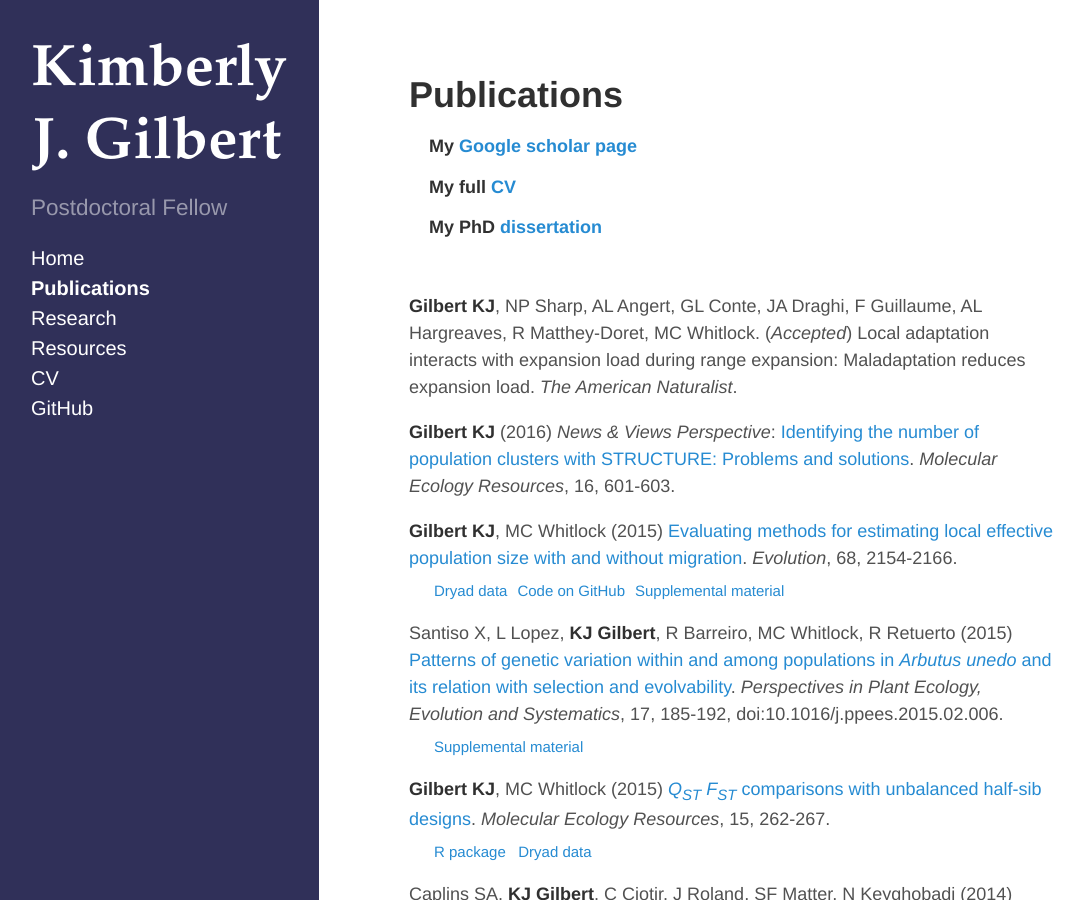
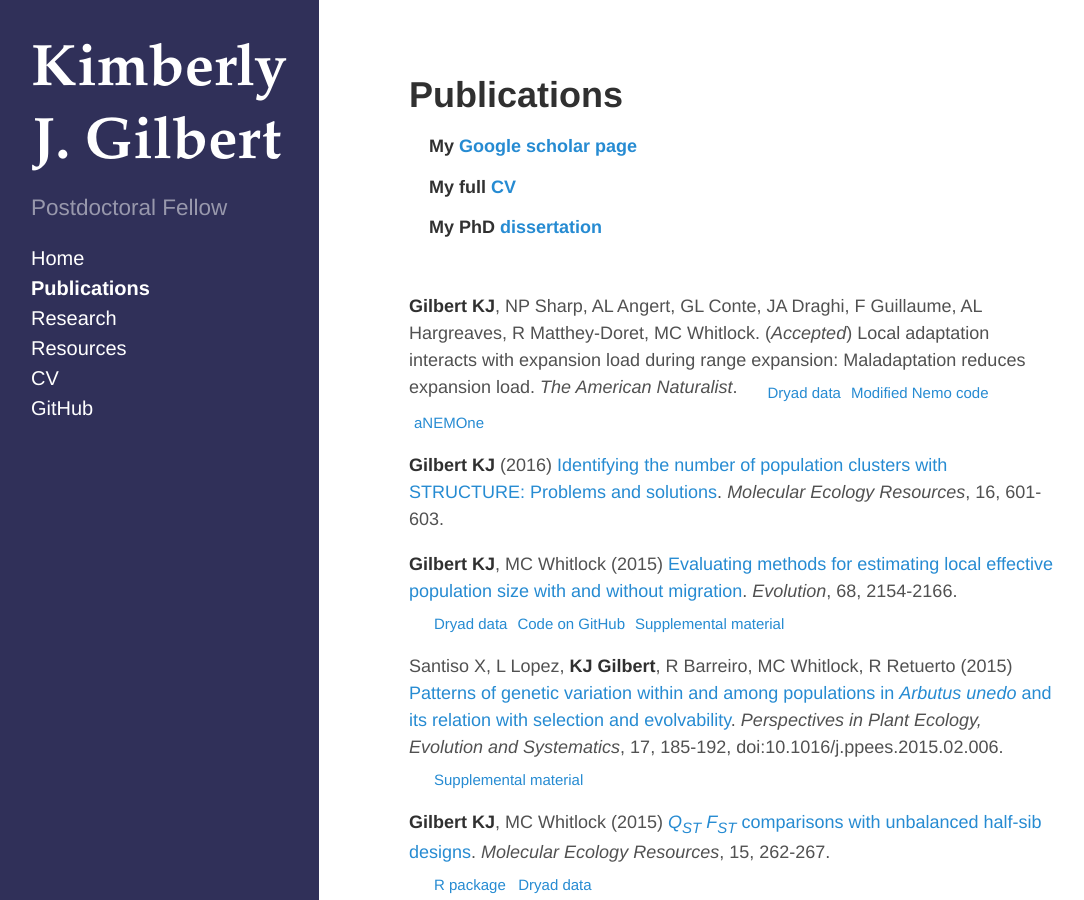
Before and after one commit to kjgilbert/kjgilbert.github.io, a Jekyll site: the page built from publications.md, in a window 1280 px wide and 900 px high. Shown: the whole window, without its empty margins (5-1089 px from the left). Built offline with Jekyll 4.4.1, drawn with Linux system fonts in a browser that asks for light colours; Markdown is read by kramdown in place of the engine named in the settings.

Commit message:
add new dryad data etc

```diff
--- a/publications.md
+++ b/publications.md
@@ -10,11 +10,12 @@ title: Publications
 &nbsp;
 
 **Gilbert KJ**, NP Sharp, AL Angert, GL Conte, JA Draghi, F Guillaume, AL Hargreaves, R Matthey-Doret, MC Whitlock. (*Accepted*) Local adaptation interacts with expansion load during range expansion: Maladaptation reduces expansion load. *The American Naturalist*.
+&nbsp;&nbsp;&nbsp;&nbsp; <sub>[Dryad data](http://datadryad.org/resource/doi:10.5061/dryad.k7c40)</sub> &nbsp;<sub>[Modified Nemo code](https://github.com/kjgilbert/NemoDispersalKernel)</sub> &nbsp;<sub>[aNEMOne](https://github.com/kjgilbert/aNEMOne)</sub>
 
-**Gilbert KJ** (2016) *News & Views Perspective*: [Identifying the number of population clusters with STRUCTURE: Problems and solutions](http://onlinelibrary.wiley.com/doi/10.1111/1755-0998.12521/abstract?campaign=woletoc). *Molecular Ecology Resources*, 16, 601-603.
+**Gilbert KJ** (2016) [Identifying the number of population clusters with STRUCTURE: Problems and solutions](http://onlinelibrary.wiley.com/doi/10.1111/1755-0998.12521/abstract?campaign=woletoc). *Molecular Ecology Resources*, 16, 601-603.
 
 **Gilbert KJ**, MC Whitlock (2015) [Evaluating methods for estimating local effective population size with and without migration](http://onlinelibrary.wiley.com/doi/10.1111/evo.12713/abstract). *Evolution*, 68, 2154-2166.
-&nbsp;&nbsp;&nbsp;&nbsp; <sub>[Dryad data](http://datadryad.org/resource/doi:10.5061/dryad.3r651)</sub> &nbsp;<sub>[Code on GitHub](https://github.com/kjgilbert/NeEstimation_Param-Conversion-Analysis)</sub> &nbsp;<sub>[Supplemental material]()</sub>
+&nbsp;&nbsp;&nbsp;&nbsp; <sub>[Dryad data](http://datadryad.org/resource/doi:10.5061/dryad.3r651)</sub> &nbsp;<sub>[Code on GitHub](https://github.com/kjgilbert/NeEstimation_Param-Conversion-Analysis)</sub> &nbsp;<sub>[Supplemental material](http://onlinelibrary.wiley.com/store/10.1111/evo.12713/asset/supinfo/evo12713-sup-0001-SuppMat.docx?v=1&s=cad9dc7cd08dec149fab881e443c0a122e1c1766)</sub>
 
 Santiso X, L Lopez, **KJ Gilbert**, R Barreiro, MC Whitlock, R Retuerto (2015) [Patterns of genetic variation within and among populations in *Arbutus unedo* and its relation with selection and evolvability](http://www.sciencedirect.com/science/article/pii/S1433831915000190). *Perspectives in Plant Ecology, Evolution and Systematics*, 17, 185-192, doi:10.1016/j.ppees.2015.02.006.
 &nbsp;&nbsp;&nbsp;&nbsp; <sub>[Supplemental material](http://www.sciencedirect.com/science?_ob=MiamiMultiMediaURL&_method=helpContent&_fileExtension=docx&md5=f8e6c4ac22643002a1f51925e52db407)</sub>
```
